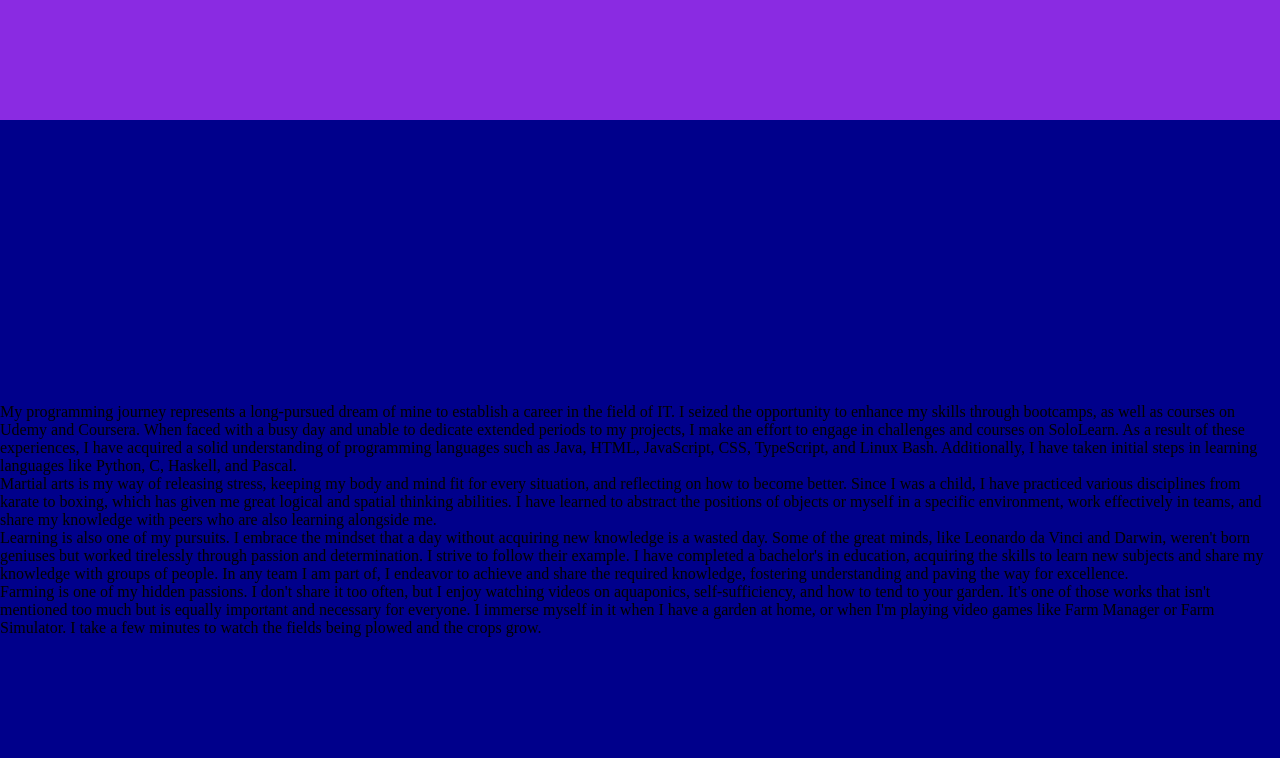
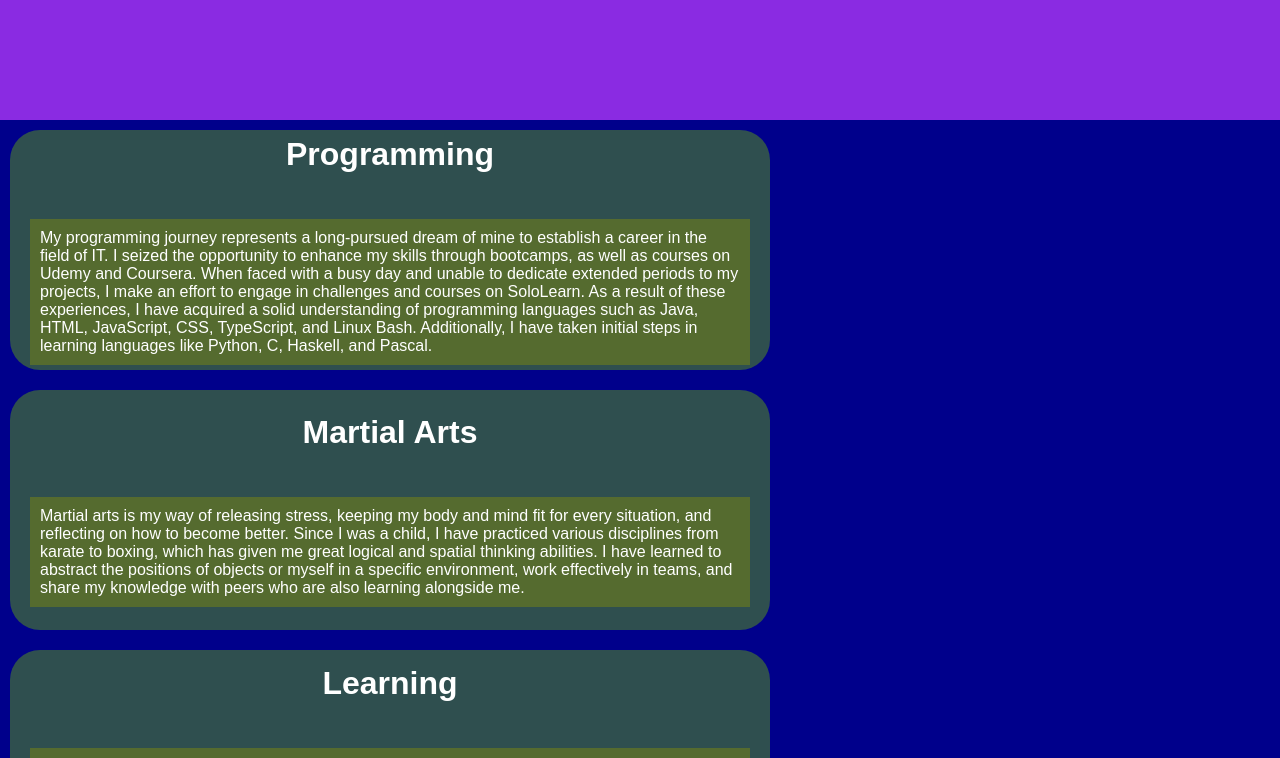
Before and after one commit to SETA1609/LP-Example, a React (Vite) app in the folder LP-Example/: page / in a window 1280 px wide. Shown: the part 680-1438 px from the top of the page. Built offline with nearby package versions, Linux system fonts and the light colour scheme.

Commit message:
ft: hobbies is already implemented through context and styled

```diff
--- a/LP-Example/src/modules/hobbys/Hobbies.css
+++ b/LP-Example/src/modules/hobbys/Hobbies.css
@@ -1,9 +1,17 @@
-.Hobbies{
+.Hobbies {
     height: 100vh;
     width: 100%;
     background-color: darkblue;
-    display: flex;
-    flex-direction: column;
     align-items: center;
     justify-content: center;
+    display: flex;
+    flex-wrap: wrap;
 }
+
+.grid-item {
+    flex: 1 1 50%;
+    min-height: 25vh;
+    box-sizing: border-box;
+    margin: 0;
+    padding: 0;
+}
--- a/LP-Example/src/modules/hobbys/Hobbies.jsx
+++ b/LP-Example/src/modules/hobbys/Hobbies.jsx
@@ -19,7 +19,9 @@ function Hobbies() {
     return (
         <div className="Hobbies">
             {hobbyContent.map((item, index) => (
-                <Card key={index} title={item.title} body={item.body} />
+                <div key={index}  className="grid-item">
+                    <Card title={item.title} body={item.body} />
+                </div>
             ))}
         </div>
     );
--- a/LP-Example/src/modules/hobbys/card/Card.css
+++ b/LP-Example/src/modules/hobbys/card/Card.css
@@ -0,0 +1,41 @@
+.card {
+    border-radius: 30px;
+    display: flex;
+    flex-direction: column;
+    justify-content: center;
+    align-items: center;
+    padding: 20px;
+    margin: 10px;
+    width: 90vh;
+    height: 25vh;
+    font-family: "Liberation Sans";
+}
+
+.myCardDark {
+    color: white;
+    background: darkslategray;
+}
+
+.myCardLight {
+    color: black;
+    background: cadetblue;
+}
+
+h1 {
+    margin-bottom: 10px;
+}
+
+p {
+   margin-top: 5%;
+    padding: 10px;
+}
+
+
+.myCardDark p{
+    background: darkolivegreen ;
+
+}
+
+.myCardLight p{
+    background:lightgray ;
+}
--- a/LP-Example/src/modules/hobbys/card/Card.jsx
+++ b/LP-Example/src/modules/hobbys/card/Card.jsx
@@ -1,11 +1,16 @@
-import React from 'react';
+import React, {useContext} from 'react';
 import './Card.css';
+import {ProfileContext} from "../../../context/profile-context.jsx";
 
-function Card({ Title, body }) {
+
+function Card({ title, body }) {
+
+	const {isDarkTheme}=useContext(ProfileContext);
+
 	return (
-		<div>
-			<h1>{Title}</h1>
-			{body}
+		<div className={isDarkTheme?"myCardDark card" :"myCardLight card"}>
+			<h1>{title}</h1>
+			<p>{body}</p>
 		</div>
 	);
 }
```
